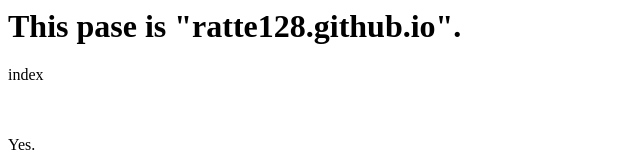
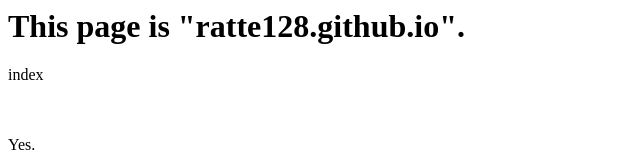
Before and after one commit to ratte256/ratte128.github.io, a plain HTML site: page index.html in a window 1280 px wide. Shown: the top 160 px of the page, without its empty margins (0-640 px from the left). Drawn offline with Linux system fonts and the light colour scheme.

Commit message:
Update index.html

```diff
--- a/index.html
+++ b/index.html
@@ -8,7 +8,7 @@
   </head>
   <body>
     <h1>
-      This pase is "ratte128.github.io".
+      This page is "ratte128.github.io".
     </h1>
     <p>
       index
```
